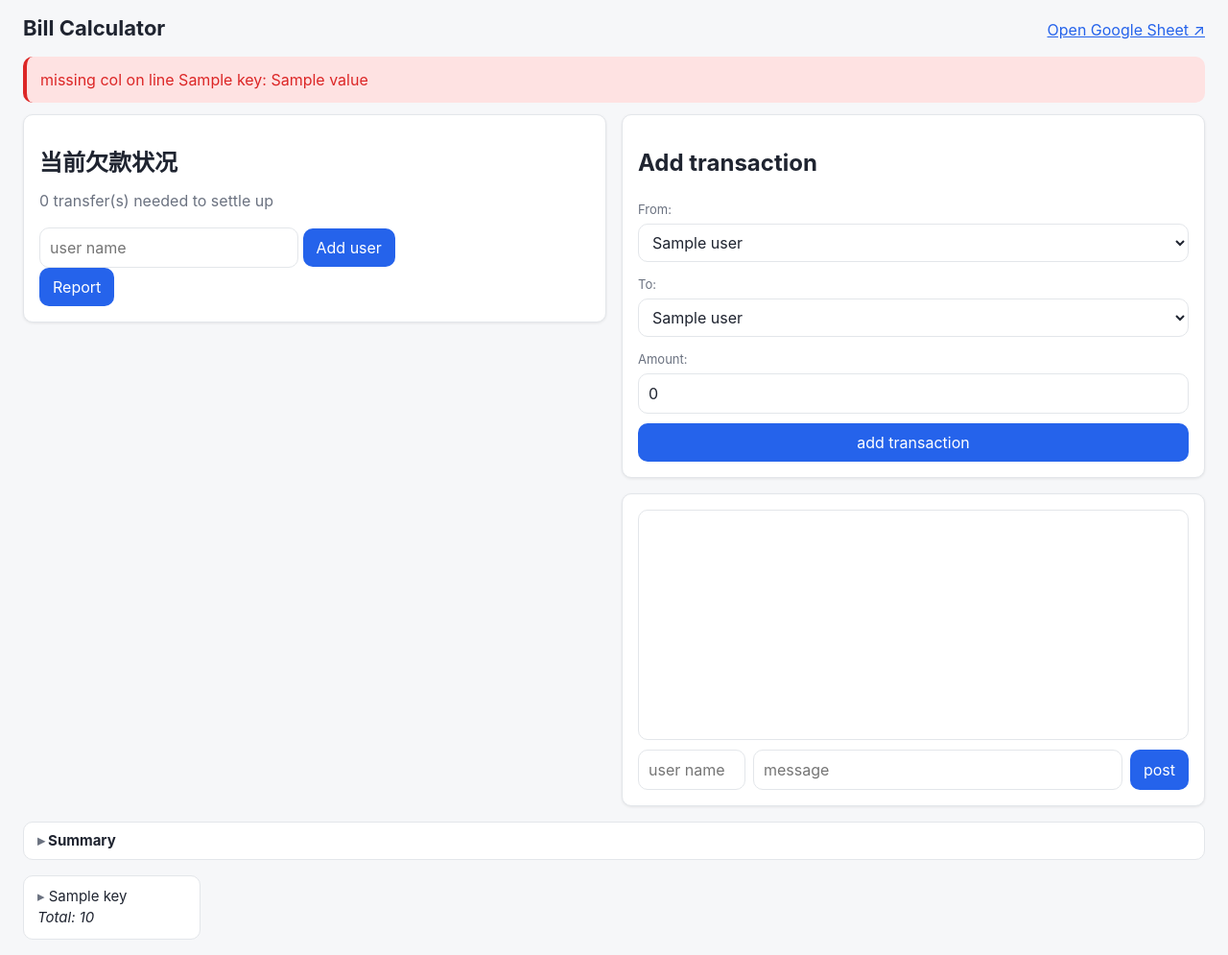
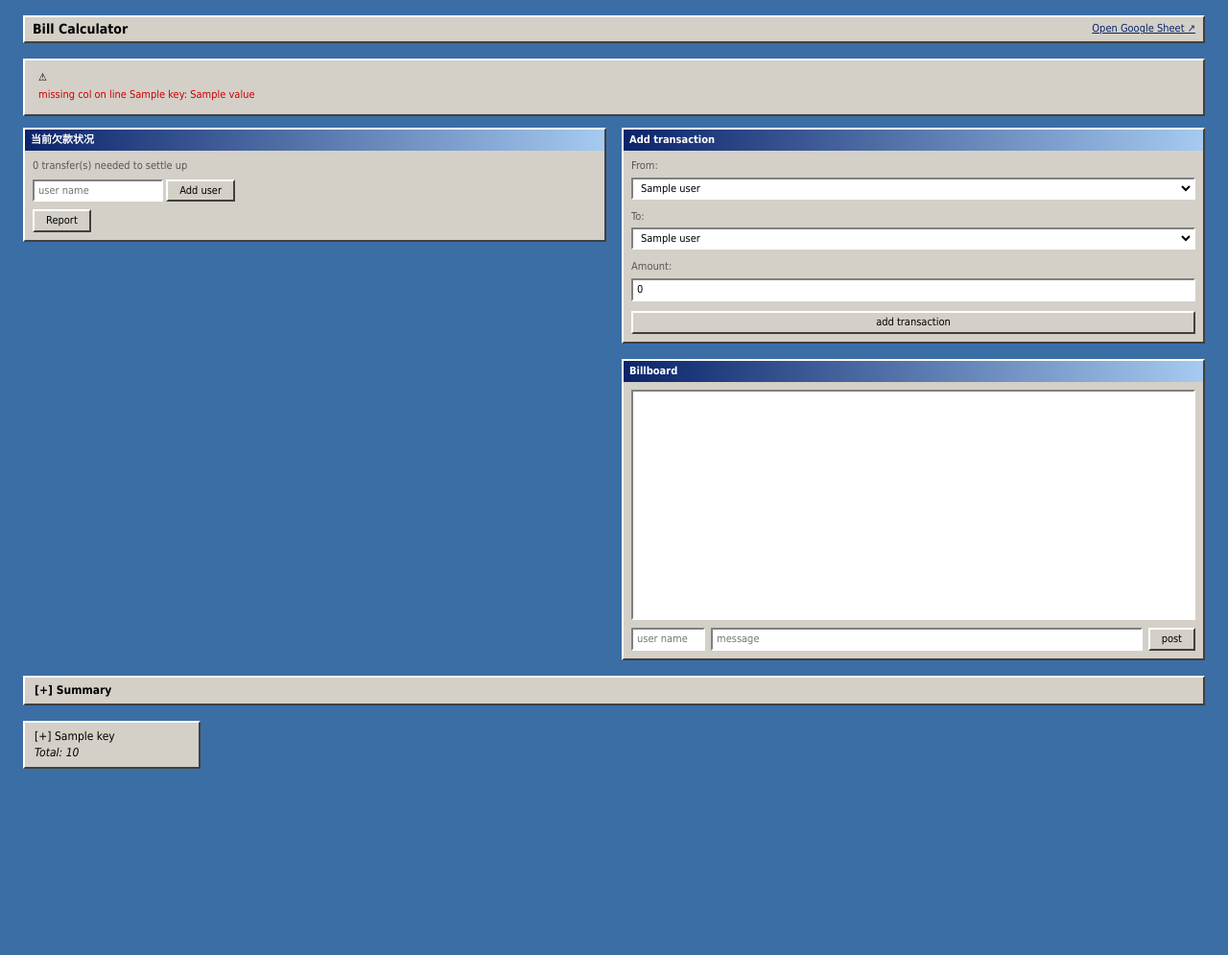
Before and after one commit to LHansoon/bill-calculator, a Flask app: template src/templates/home.html in a window 1280 px wide. Shown: the whole page at 96% size. After the commit the page ends 801 px from the top, so only its background shows below. Run offline with Flask 3, Linux system fonts and the light colour scheme; the template is opened without the code that fills it: most values are stand-ins (such as "Sample title", 1, 10 or a date in 2020); data that the repository does not hold is empty; parts of the project's set-up code (start-up, migrations or seed data) failed here and were passed over.

Commit message:
update the gui

```diff
--- a/src/static/css/base.css
+++ b/src/static/css/base.css
@@ -1,91 +1,142 @@
 :root {
-  --bg: #f6f7f9;        --surface: #ffffff;  --border: #e3e6ea;
-  --text: #1f2430;      --text-muted: #6b7280;
-  --primary: #2563eb;   --primary-hover: #1d4ed8;
-  --danger: #dc2626;    --success: #16a34a;
-  --radius: 10px;       --shadow: 0 1px 3px rgba(0,0,0,.08);
-  --font: -apple-system, BlinkMacSystemFont, "Segoe UI", Roboto,
-          "PingFang SC", "Microsoft YaHei", sans-serif;
+  --face:        #d4d0c8;   /* classic button-face gray            */
+  --face-light:  #ffffff;   /* bevel highlight (top/left, raised)  */
+  --face-shadow: #808080;   /* bevel shadow                        */
+  --face-dark:   #404040;   /* bevel dark edge (bottom/right)      */
+  --desktop:     #3a6ea5;   /* Win2000 default desktop blue        */
+  --title-from:  #0a246a;   /* active titlebar gradient start      */
+  --title-to:    #a6caf0;   /* active titlebar gradient end        */
+  --select-bg:   #0a246a;   /* selection navy                      */
+  --select-fg:   #ffffff;
+  --text:        #000000;
+  --text-muted:  #575757;
+  --danger-red:  #cc0000;
+  --font: Tahoma, "MS Sans Serif", "Segoe UI", "PingFang SC",
+          "Microsoft YaHei", sans-serif;
 }
 
 * { box-sizing: border-box; }
 
 body {
   font-family: var(--font);
-  background: var(--bg);
+  font-size: 11px;
+  background: var(--desktop);
   color: var(--text);
   margin: 0;
   padding: 16px 24px;
-  line-height: 1.5;
+  line-height: 1.45;
 }
 
 h1, h2, h3 { line-height: 1.2; }
 
+::-webkit-scrollbar { width: 16px; height: 16px; }
+::-webkit-scrollbar-track { background: #e8e6e3; }
+::-webkit-scrollbar-thumb {
+  background: var(--face);
+  border: 2px solid;
+  border-color: var(--face-light) var(--face-dark)
+                var(--face-dark) var(--face-light);
+}
+
 button, input[type="submit"] {
-  background: var(--primary);
-  color: #fff;
-  border: none;
-  border-radius: var(--radius);
-  padding: 8px 14px;
+  background: var(--face);
+  color: var(--text);
+  border: 2px solid;
+  border-color: var(--face-light) var(--face-dark)
+                var(--face-dark) var(--face-light);
+  padding: 2px 12px;
   font: inherit;
   cursor: pointer;
 }
-button:hover, input[type="submit"]:hover {
-  background: var(--primary-hover);
+button:active, input[type="submit"]:active {
+  border-color: var(--face-shadow) var(--face-light)
+                var(--face-light) var(--face-shadow);
+  /* classic 1px content nudge down-right */
+  padding: 3px 11px 1px 13px;
 }
-button[disabled] { opacity: .6; cursor: default; }
+button[disabled] {
+  color: var(--face-shadow);
+  text-shadow: 1px 1px 0 var(--face-light);
+  cursor: default;
+}
 
 input:not([type="submit"]), select {
-  border: 1px solid var(--border);
-  border-radius: var(--radius);
-  padding: 8px 10px;
+  border: 2px solid;
+  border-color: var(--face-shadow) var(--face-light)
+                var(--face-light) var(--face-shadow);
+  padding: 2px 4px;
   font: inherit;
-  background: var(--surface);
+  background: #ffffff;
   color: var(--text);
 }
+input:not([type="submit"]):focus, select:focus {
+  outline: 1px dotted #000;
+  outline-offset: -4px;
+}
 
-a { color: var(--primary); }
+a { color: #0a246a; }
 
 .card {
-  background: var(--surface);
-  border: 1px solid var(--border);
-  border-radius: var(--radius);
-  box-shadow: var(--shadow);
-  padding: 16px;
+  background: var(--face);
+  border: 2px solid;
+  border-color: var(--face-light) var(--face-dark)
+                var(--face-dark) var(--face-light);
+  padding: 8px;
 }
+
+.title-bar {
+  background: linear-gradient(to right, var(--title-from), var(--title-to));
+  color: #ffffff;
+  font-weight: bold;
+  font-size: 11px;
+  padding: 3px 6px;
+  margin: -8px -8px 8px -8px;  /* flush against the window bevel */
+  display: flex;
+  justify-content: space-between;
+  align-items: center;
+}
+.title-bar .close-btn {
+  width: 18px;
+  height: 16px;
+  padding: 0;
+  line-height: 1;
+  font-weight: bold;
+}
+.title-bar .close-btn:active { padding: 1px 0 0 1px; }
 
 
 #billboard > .chats {
     overflow-y: auto;
     height: 240px;
-    border: 1px solid var(--border);
-    border-radius: var(--radius);
-    background: var(--surface);
-    padding: 10px;
-    margin-bottom: 10px;
+    border: 2px solid;
+    border-color: var(--face-shadow) var(--face-light)
+                  var(--face-light) var(--face-shadow);
+    background: #ffffff;
+    padding: 6px 8px;
+    margin-bottom: 8px;
 }
-.chat-entry { margin-bottom: 10px; }
-.chat-meta .chat-name { color: var(--primary); font-weight: 600; }
+.chat-entry { margin-bottom: 8px; }
+.chat-meta .chat-name { color: #0a246a; font-weight: bold; }
 .chat-meta .chat-ts {
     color: var(--text-muted);
-    font-size: 12px;
+    font-size: 11px;
     font-style: italic;
     margin-left: 6px;
 }
-#chat-post-form { display: flex; gap: 8px; }
+#chat-post-form { display: flex; gap: 6px; }
 #chat-post-form #chat-name { width: 7em; flex: none; }
 #chat-post-form #chat-message { flex: 1; }
 
-#pay-form label { color: var(--text-muted); font-size: 13px; }
+#pay-form label { color: var(--text-muted); }
 #pay-form select, #pay-form input { margin: 4px 0 10px; width: 100%; }
 #pay-form button { width: 100%; }
 
 .loader {
     vertical-align: middle;
     display: inline-block;
-    border: 2px solid #f3f3f3;
+    border: 2px solid var(--face-shadow);
     border-radius: 50%;
-    border-top: 2px solid #3498db;
+    border-top: 2px solid #0a246a;
     width: 12px;
     height: 12px;
     -webkit-animation: spin 0.5s linear infinite; /* Safari */
@@ -105,57 +156,59 @@ a { color: var(--primary); }
 
 
 .error-banner {
-    background: #fee2e2;
-    color: var(--danger);
-    border-left: 4px solid var(--danger);
-    border-radius: var(--radius);
+    background: var(--face);
+    border: 2px solid;
+    border-color: var(--face-light) var(--face-dark)
+                  var(--face-dark) var(--face-light);
     padding: 10px 14px;
     margin-bottom: 12px;
 }
-.error-banner p { margin: 2px 0; }
+.error-banner::before { content: "⚠ "; }
+.error-banner p { margin: 2px 0; color: var(--danger-red); }
 
-.board-hint { color: var(--text-muted); margin-top: -8px; }
+.board-hint { color: var(--text-muted); margin: 2px 0 6px; }
+
+#major-info .open-btn { margin-top: 8px; }
 
 .user_entry_container {
-    border: 1px solid var(--border);
-    border-radius: var(--radius);
-    padding: 10px 12px;
-    margin: 10px 0;
-    background: var(--bg);
+    border: 2px solid;
+    border-color: var(--face-shadow) var(--face-light)
+                  var(--face-light) var(--face-shadow);
+    padding: 8px 10px;
+    margin: 8px 0;
+    background: var(--face);
 }
 
 .sub_user_entry_container {
     display: flex;
     flex-wrap: wrap;
-    gap: 8px;
+    gap: 6px;
     margin-top: 6px;
 }
 
 .pill {
     display: inline-flex;
     align-items: center;
-    gap: 8px;
-    background: var(--surface);
-    border: 1px solid var(--border);
-    border-radius: 999px;
-    padding: 4px 6px 4px 12px;
+    gap: 6px;
+    background: #ffffff;
+    border: 2px solid;
+    border-color: var(--face-light) var(--face-dark)
+                  var(--face-dark) var(--face-light);
+    padding: 1px 4px;
     text-decoration: none;
     color: var(--text);
-    cursor: grab;
+    cursor: move;
 }
-.pill .clear_debt_btn {
-    border-radius: 999px;
-    padding: 3px 10px;
-    font-size: 12px;
-}
+.pill .clear_debt_btn { padding: 1px 6px; }
+.pill .clear_debt_btn:active { padding: 2px 5px 0 7px; }
 
 .dropzone.drag-over {
-    background: #0a246a;
-    color: #ffffff;
+    background: var(--select-bg);
+    color: var(--select-fg);
     outline: 1px dotted #fff;
     outline-offset: -4px;
 }
-.dropzone.drag-over strong { color: #ffffff; }
+.dropzone.drag-over strong { color: var(--select-fg); }
 
 .dropzone.drag-source {
     outline: 1px dotted #000;
@@ -165,10 +218,15 @@ a { color: var(--primary); }
 #page-header {
     display: flex;
     justify-content: space-between;
-    align-items: baseline;
+    align-items: center;
     margin-bottom: 16px;
+    background: var(--face);
+    border: 2px solid;
+    border-color: var(--face-light) var(--face-dark)
+                  var(--face-dark) var(--face-light);
+    padding: 4px 8px;
 }
-#page-header h1 { margin: 0; font-size: 22px; }
+#page-header h1 { margin: 0; font-size: 14px; }
 
 #main-container {
     display: grid;
@@ -190,10 +248,6 @@ a { color: var(--primary); }
     flex-wrap: wrap;
 }
 
-#major-info > div {
-    width: 100%;
-}
-
 .summary-block {
     width: 30%;
 }
@@ -208,30 +262,33 @@ a { color: var(--primary); }
 
 /*{#CSS from: https://www.w3schools.com/howto/howto_js_collapsible.asp#}*/
 .summary-btn {
-  background: var(--surface);
+  background: var(--face);
   color: var(--text);
   cursor: pointer;
-  padding: 10px 14px;
+  padding: 6px 10px;
   width: 100%;
-  border: 1px solid var(--border);
-  border-radius: var(--radius);
+  border: 2px solid;
+  border-color: var(--face-light) var(--face-dark)
+                var(--face-dark) var(--face-light);
   text-align: left;
-  font-size: 15px;
+  font-size: 12px;
 }
-.summary-btn::before { content: "▸ "; color: var(--text-muted); }
-.summary-btn.active::before { content: "▾ "; }
-.summary-btn.active, .summary-btn:hover { background: var(--bg); }
+.summary-btn::before { content: "[+] "; }
+.summary-btn.active::before { content: "[-] "; }
 
 .summary-btn p {
     margin: 0;
 }
 
-.content {
-      padding: 0 18px;
-      display: none;
+.content, .collapsible-container {
+      padding: 8px 12px;
       overflow: hidden;
-      background-color: var(--bg);
+      background: var(--face);
+      border: 2px solid;
+      border-color: var(--face-shadow) var(--face-light)
+                    var(--face-light) var(--face-shadow);
 }
+.content { display: none; }
 
 .debug {
     display: none;
--- a/src/static/ui.js
+++ b/src/static/ui.js
@@ -63,8 +63,7 @@ function populate_content(result) {
         transfer_count += Object.keys(result[user]).length;
     }
 
-    let html = `<h2>当前欠款状况</h2>
-        <p class="board-hint">${transfer_count} transfer(s) needed to settle up</p>`;
+    let html = `<p class="board-hint">${transfer_count} transfer(s) needed to settle up</p>`;
 
     for (let user in result) {
         let sub_users = "";
--- a/src/templates/home.html
+++ b/src/templates/home.html
@@ -31,6 +31,10 @@
 
 <div class="overlay" id="report-overlay">
     <div class="modal">
+        <div class="title-bar">
+            <span>Report</span>
+            <button class="close-btn" onclick="closeModal()" aria-label="Close">×</button>
+        </div>
         <div class="row-main">
             <span>
                 <select id="range-preset">
@@ -44,7 +48,6 @@
                 <input type="date" id="range-end" class="hidden">
                 <button onclick="refreshModal()">Refresh</button>
             </span>
-            <button class="close-btn" onclick="closeModal()">Close</button>
         </div>
 
         <div id="email-list-container">
@@ -56,6 +59,7 @@
 
 <div id="main-container">
     <div id="major-info" class="card">
+        <div class="title-bar">当前欠款状况</div>
         <div id="major-content">
 
         </div>
@@ -72,7 +76,7 @@
 
     <div id="right-section">
         <div id="pay-section" class="card">
-            <h2>Add transaction</h2>
+            <div class="title-bar">Add transaction</div>
             <form id="pay-form">
                 <label for="from">From:</label><br>
                 <select id="from" name="from">
@@ -92,6 +96,7 @@
             </form>
         </div>
         <div id="billboard" class="card">
+            <div class="title-bar">Billboard</div>
             <div class="chats" id="chat">
 
             </div>
```
Also changed, not shown: src/static/css/report_sub_page.css (+26 -20 lines).
